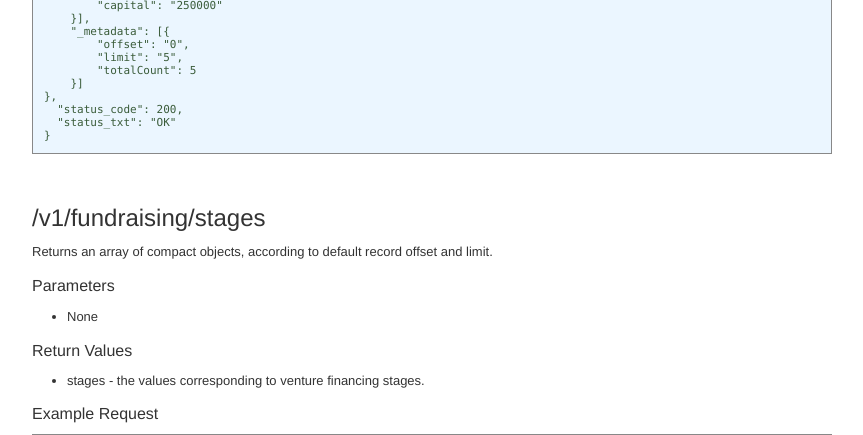
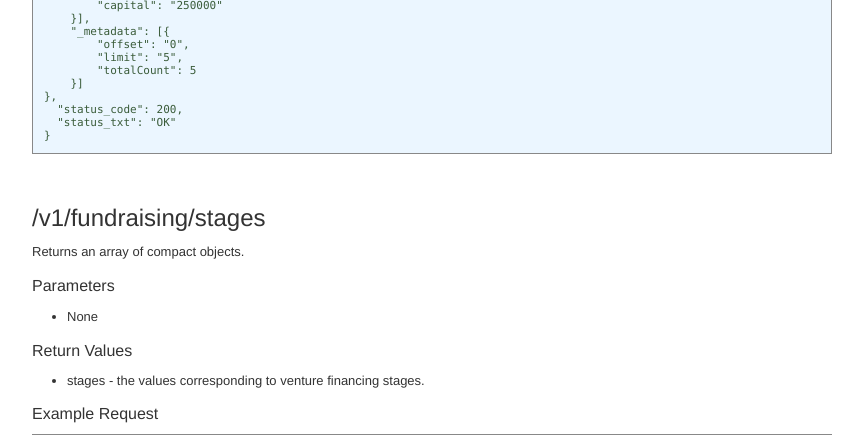
Before and after one commit to billz/vc4a-api-docs, a PHP site: page /fundraising.php in a window 1280 px wide. Shown: the part 1438-1873 px from the top of the page, without its empty margins (225-1088 px from the left). Run offline with PHP 8.4, Linux system fonts and the light colour scheme.

Commit message:
docs: minor edit

```diff
--- a/fundraising.php
+++ b/fundraising.php
@@ -107,7 +107,7 @@ GET /v1/fundraising.json?status=r_fundraising&limit=5</pre>
 <div class="apiendpoint" id="v1_fundraising_stages">
 
 <h2>/v1/fundraising/stages</h2>
-<p>Returns an array of compact objects, according to default record offset and limit.</p>
+<p>Returns an array of compact objects.</p>
 <h3>Parameters</h3>
 <ul>
 <li>
```
